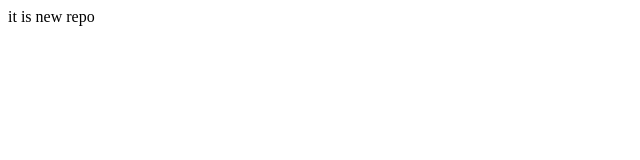
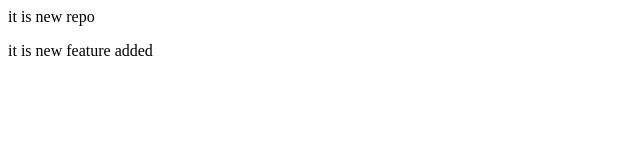
Before and after one commit to priyanshi1224/localrepo, a plain HTML site: page index.html in a window 1280 px wide. Shown: the whole page, without its empty margins (0-640 px from the left). Drawn offline with Linux system fonts and the light colour scheme.

Commit message:
add new feature

```diff
--- a/index.html
+++ b/index.html
@@ -1 +1,2 @@
 <p>it is new repo</p>
+<p>it is new feature added</p>
```
